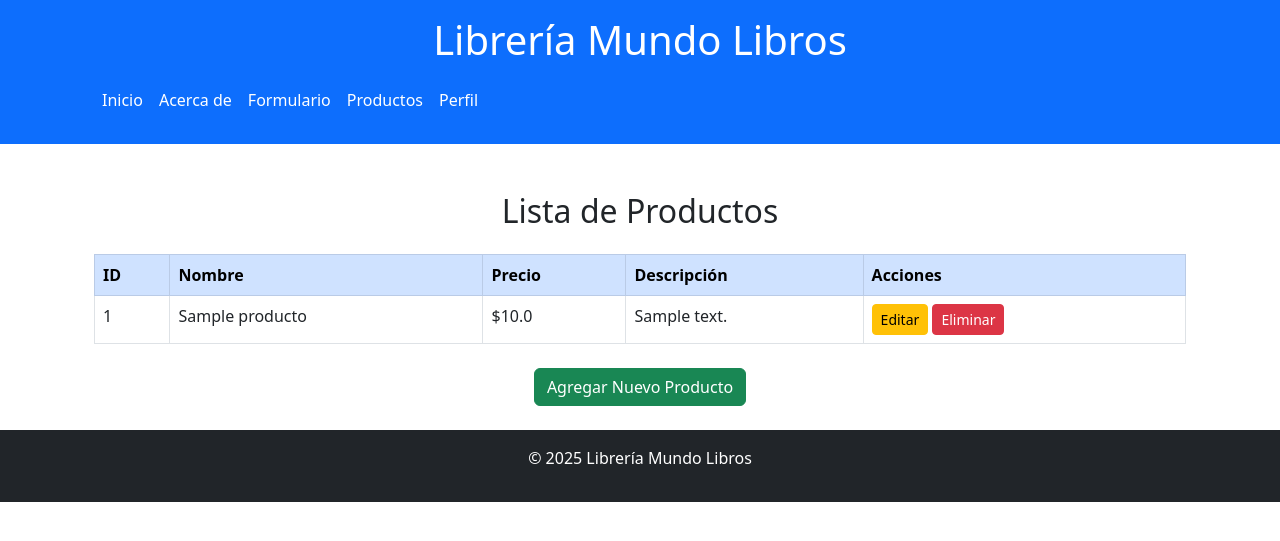
After one commit to csandoval5/Desarrollo-Web, a Flask app: page /productos in a window 1280 px wide. The commit adds this page. Shown: the top 541 px of the page. Run offline with Flask 3, Linux system fonts and the light colour scheme; tables that the repository leaves empty hold one stand-in row (values such as "Sample post").

Commit message:
Actualizacion para la tarea de la semana 15

```diff
--- a/mi_proyecto_flask/app.py
+++ b/mi_proyecto_flask/app.py
@@ -20,7 +20,7 @@ db = SQLAlchemy(app)
 bcrypt = Bcrypt(app)
 login_manager = LoginManager()
 login_manager.init_app(app)
-login_manager.login_view = 'login'  # Ruta de la vista de inicio de sesión
+login_manager.login_view = 'login'
 
 # Modelo para la tabla de contactos
 class Contacto(db.Model):
@@ -34,6 +34,13 @@ class Usuario(db.Model, UserMixin):
     id = db.Column(db.Integer, primary_key=True)
     username = db.Column(db.String(100), unique=True, nullable=False)
     password = db.Column(db.String(100), nullable=False)
+
+# Modelo para la tabla de productos
+class Producto(db.Model):
+    id = db.Column(db.Integer, primary_key=True)
+    nombre = db.Column(db.String(100), nullable=False)
+    precio = db.Column(db.Float, nullable=False)
+    descripcion = db.Column(db.String(300), nullable=True)
 
 # Crear las tablas en la base de datos
 with app.app_context():
@@ -165,5 +172,49 @@ def test_db():
     except Exception as e:
         return f"Error al conectar con la base de datos: {e}"
 
+# Rutas para el CRUD de productos
+@app.route('/crear', methods=['GET', 'POST'])
+def crear_producto():
+    if request.method == 'POST':
+        nombre = request.form['nombre']
+        precio = request.form['precio']
+        descripcion = request.form['descripcion']
+
+        if not nombre or not precio:
+            flash('El nombre y el precio son obligatorios.', 'danger')
+        else:
+            nuevo_producto = Producto(nombre=nombre, precio=float(precio), descripcion=descripcion)
+            db.session.add(nuevo_producto)
+            db.session.commit()
+            flash('Producto creado exitosamente.', 'success')
+            return redirect(url_for('ver_productos'))
+
+    return render_template('crear.html')
+
+@app.route('/productos')
+def ver_productos():
+    productos = Producto.query.all()
+    return render_template('productos.html', productos=productos)
+
+@app.route('/editar/<int:id>', methods=['GET', 'POST'])
+def editar_producto(id):
+    producto = Producto.query.get_or_404(id)
+    if request.method == 'POST':
+        producto.nombre = request.form['nombre']
+        producto.precio = request.form['precio']
+        producto.descripcion = request.form['descripcion']
+        db.session.commit()
+        flash('Producto actualizado exitosamente.', 'success')
+        return redirect(url_for('ver_productos'))
+    return render_template('editar.html', producto=producto)
+
+@app.route('/eliminar/<int:id>', methods=['POST'])
+def eliminar_producto(id):
+    producto = Producto.query.get_or_404(id)
+    db.session.delete(producto)
+    db.session.commit()
+    flash('Producto eliminado exitosamente.', 'info')
+    return redirect(url_for('ver_productos'))
+
 if __name__ == '__main__':
     app.run(debug=True)
--- a/mi_proyecto_flask/templates/base.html
+++ b/mi_proyecto_flask/templates/base.html
@@ -5,21 +5,39 @@
     <meta name="viewport" content="width=device-width, initial-scale=1.0">
     <title>{% block title %}{% endblock %}</title>
     <link rel="stylesheet" href="{{ url_for('static', filename='styles.css') }}">
+    <link rel="stylesheet" href="https://cdn.jsdelivr.net/npm/bootstrap@5.2.3/dist/css/bootstrap.min.css">
 </head>
 <body>
-    <header>
-        <h1>Librería Mundo Libros</h1>
-        <nav>
-            <ul>
-                <li><a href="{{ url_for('index') }}">Inicio</a></li>
-                <li><a href="{{ url_for('about') }}">Acerca de</a></li>
-            </ul>
-        </nav>
+    <header class="bg-primary text-white p-3">
+        <div class="container">
+            <h1 class="text-center">Librería Mundo Libros</h1>
+            <nav class="navbar navbar-expand-lg navbar-light">
+                <div class="container-fluid">
+                    <ul class="navbar-nav me-auto mb-2 mb-lg-0">
+                        <li class="nav-item">
+                            <a class="nav-link text-white" href="{{ url_for('index') }}">Inicio</a>
+                        </li>
+                        <li class="nav-item">
+                            <a class="nav-link text-white" href="{{ url_for('about') }}">Acerca de</a>
+                        </li>
+                        <li class="nav-item">
+                            <a class="nav-link text-white" href="{{ url_for('formulario') }}">Formulario</a>
+                        </li>
+                        <li class="nav-item">
+                            <a class="nav-link text-white" href="{{ url_for('ver_productos') }}">Productos</a>
+                        </li>
+                        <li class="nav-item">
+                            <a class="nav-link text-white" href="{{ url_for('perfil') }}">Perfil</a>
+                        </li>
+                    </ul>
+                </div>
+            </nav>
+        </div>
     </header>
-    <main>
+    <main class="container mt-4">
         {% block content %}{% endblock %}
     </main>
-    <footer>
+    <footer class="bg-dark text-white text-center p-3 mt-4">
         <p>&copy; 2025 Librería Mundo Libros</p>
     </footer>
 </body>
--- /dev/null
+++ b/mi_proyecto_flask/templates/productos.html
@@ -0,0 +1,39 @@
+{% extends 'base.html' %}
+
+{% block title %}Lista de Productos{% endblock %}
+
+{% block content %}
+<div class="container mt-5">
+    <h2 class="text-center mb-4">Lista de Productos</h2>
+    <table class="table table-bordered table-hover">
+        <thead class="table-primary">
+            <tr>
+                <th>ID</th>
+                <th>Nombre</th>
+                <th>Precio</th>
+                <th>Descripción</th>
+                <th>Acciones</th>
+            </tr>
+        </thead>
+        <tbody>
+            {% for producto in productos %}
+            <tr>
+                <td>{{ producto.id }}</td>
+                <td>{{ producto.nombre }}</td>
+                <td>${{ producto.precio }}</td>
+                <td>{{ producto.descripcion }}</td>
+                <td>
+                    <a href="{{ url_for('editar_producto', id=producto.id) }}" class="btn btn-warning btn-sm">Editar</a>
+                    <form method="POST" action="{{ url_for('eliminar_producto', id=producto.id) }}" style="display:inline;">
+                        <button type="submit" class="btn btn-danger btn-sm" onclick="return confirm('¿Estás seguro de que quieres eliminar este producto?');">Eliminar</button>
+                    </form>
+                </td>
+            </tr>
+            {% endfor %}
+        </tbody>
+    </table>
+    <div class="mt-4 text-center">
+        <a href="{{ url_for('crear_producto') }}" class="btn btn-success">Agregar Nuevo Producto</a>
+    </div>
+</div>
+{% endblock %}
```
Also changed, not shown: mi_proyecto_flask/templates/crear.html (added, +27 -0 lines), mi_proyecto_flask/templates/editar.html (added, +27 -0 lines).
